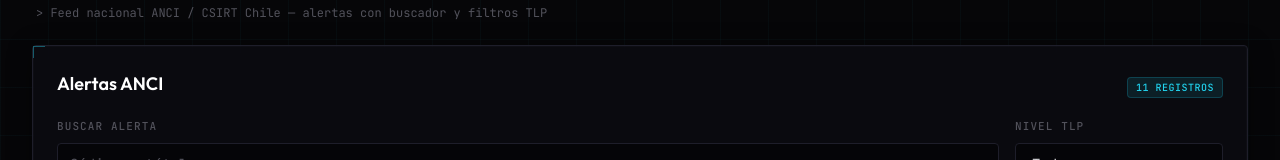
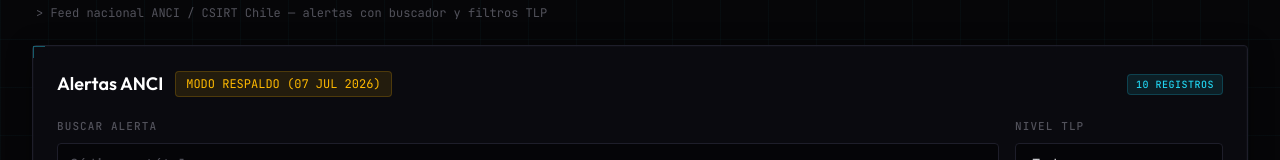
Before and after one commit to hideonn1/cyber-threat-dashboard, a React (Vite) app: page / in a window 1280 px wide. Shown: the part 393-553 px from the top of the page. Built offline with nearby package versions, Linux system fonts and the light colour scheme; no server answers.

Commit message:
feat: mover la advertencia de datos simulados a una insignia en el título en lugar de a la lista de alertas

```diff
--- a/src/features/dashboard/IntelDataProvider.tsx
+++ b/src/features/dashboard/IntelDataProvider.tsx
@@ -135,6 +135,7 @@
 
   const [hasMoreAnci, setHasMoreAnci] = useState(true);
   const [isFetchingMoreAnci, setIsFetchingMoreAnci] = useState(false);
+  const [isUsingMockAnci, setIsUsingMockAnci] = useState(false);
   // Use ref for page to avoid stale closure in fetchMoreAnci
   const anciPageRef = useRef(1);
 
@@ -157,24 +158,9 @@
           const mockData = await fetchJson<AnciApiResponse>('/mock/anci-alerts.json', controller.signal);
           const mappedItems = mapAnciItems(mockData.items);
 
-          const mockWarningAlert: AnciAlert = {
-            code: "ANCI-MOCK-001",
-            title: "Modo de Respaldo: Datos Estáticos (07 Jul 2026)",
-            category: "Sistema",
-            tags: ["Mock", "Respaldo"],
-            alert_class: "Advertencia",
-            incident_type: "Bloqueo de Firewall",
-            tlp: "AMBER",
-            general_description: "La API de ANCI ha bloqueado la conexión (probablemente por protección Cloudflare al estar desplegado en Vercel). Se están mostrando datos reales capturados el 07 de Julio de 2026 para propósitos de demostración.",
-            specific_description: "Error de conexión o bloqueo WAF al proxy de Vercel.",
-            date: new Date().toISOString(),
-            mitigation: "Si estás en producción (Vercel), este mensaje es esperado. Para ver datos en vivo, ejecuta el proyecto localmente.",
-            vulnerabilities: [],
-            iocs: [],
-          };
-
-          setAlerts([mockWarningAlert, ...mappedItems]);
+          setAlerts(mappedItems);
           setHasMoreAnci(false);
+          setIsUsingMockAnci(true);
           setSyncTimes((prev) => ({ ...prev, anci: new Date() }));
           setErrors((prev) => ({ ...prev, anci: null }));
         } catch (mockError) {
@@ -290,7 +276,8 @@
       syncTimes,
       fetchMoreAnci,
       hasMoreAnci,
-      isFetchingMoreAnci
+      isFetchingMoreAnci,
+      isUsingMockAnci
     }),
     [
       alerts,
@@ -302,7 +289,8 @@
       syncTimes,
       fetchMoreAnci,
       hasMoreAnci,
-      isFetchingMoreAnci
+      isFetchingMoreAnci,
+      isUsingMockAnci
     ],
   );
 
--- a/src/features/dashboard/intelDataContext.ts
+++ b/src/features/dashboard/intelDataContext.ts
@@ -28,6 +28,7 @@
   fetchMoreAnci: () => Promise<void>;
   hasMoreAnci: boolean;
   isFetchingMoreAnci: boolean;
+  isUsingMockAnci: boolean;
 }
 
 export const IntelDataContext = createContext<IntelDataContextValue | null>(
--- a/src/features/threats/ThreatsContainer.tsx
+++ b/src/features/threats/ThreatsContainer.tsx
@@ -12,6 +12,7 @@
     fetchMoreAnci,
     hasMoreAnci,
     isFetchingMoreAnci,
+    isUsingMockAnci,
   } = useIntelData();
   const [searchTerm, setSearchTerm] = useState("");
   const [selectedTlp, setSelectedTlp] = useState("ALL");
@@ -73,8 +74,18 @@
 
   return (
     <div className="space-y-5">
-      <div className="flex flex-wrap items-end justify-between gap-4">
-        <h2 className="text-lg font-semibold text-white">{t("threats.title")}</h2>
+      <div className="flex flex-wrap items-center justify-between gap-4">
+        <div className="flex items-center gap-3">
+          <h2 className="text-lg font-semibold text-white">{t("threats.title")}</h2>
+          {isUsingMockAnci && (
+            <span
+              className="text-xs font-mono text-amber-400 bg-amber-400/10 px-2.5 py-1 rounded-sm border border-amber-400/20"
+              title="Por bloqueo en Vercel, se muestran datos de prueba capturados para la demo."
+            >
+              MODO RESPALDO (07 JUL 2026)
+            </span>
+          )}
+        </div>
         <span className="badge-mono bg-cyber-accent/10 text-cyber-accent border border-cyber-accent/20">
           {filteredAlerts.length} {t("threats.records")}
         </span>
```
